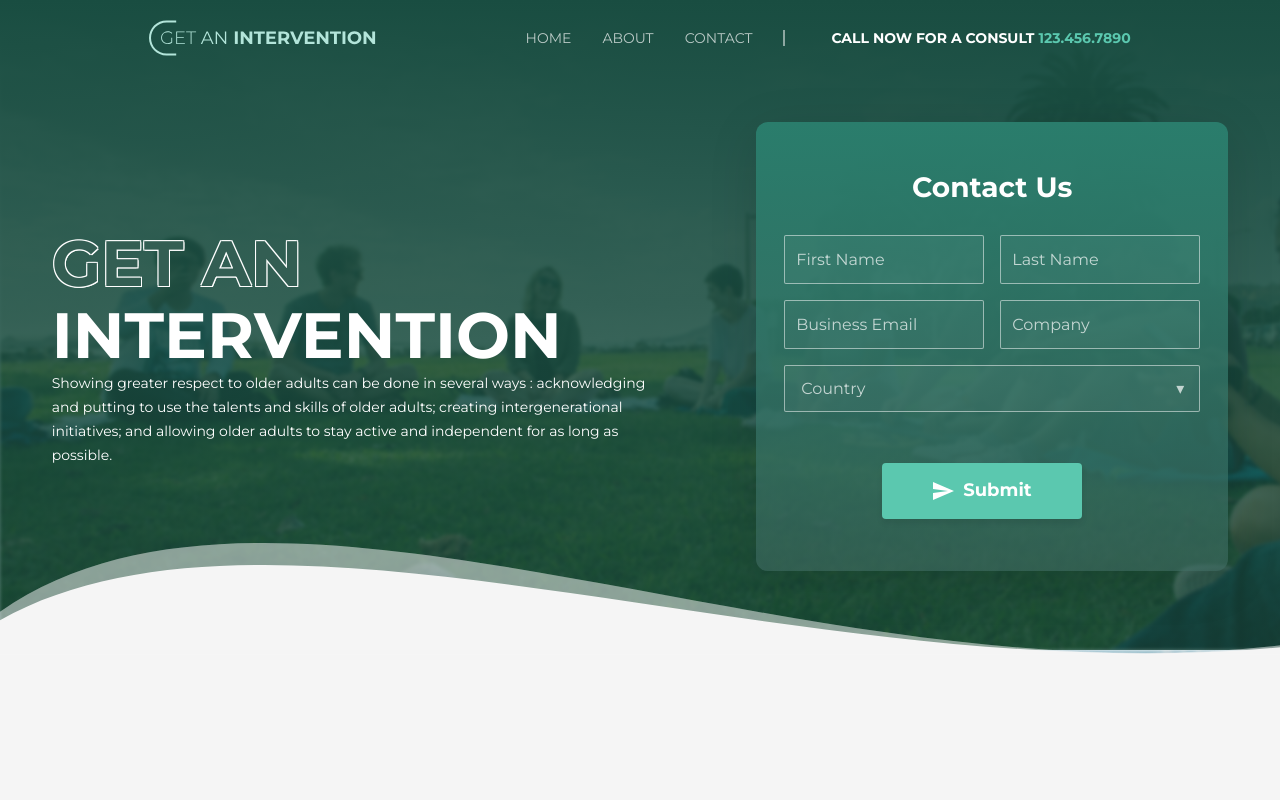
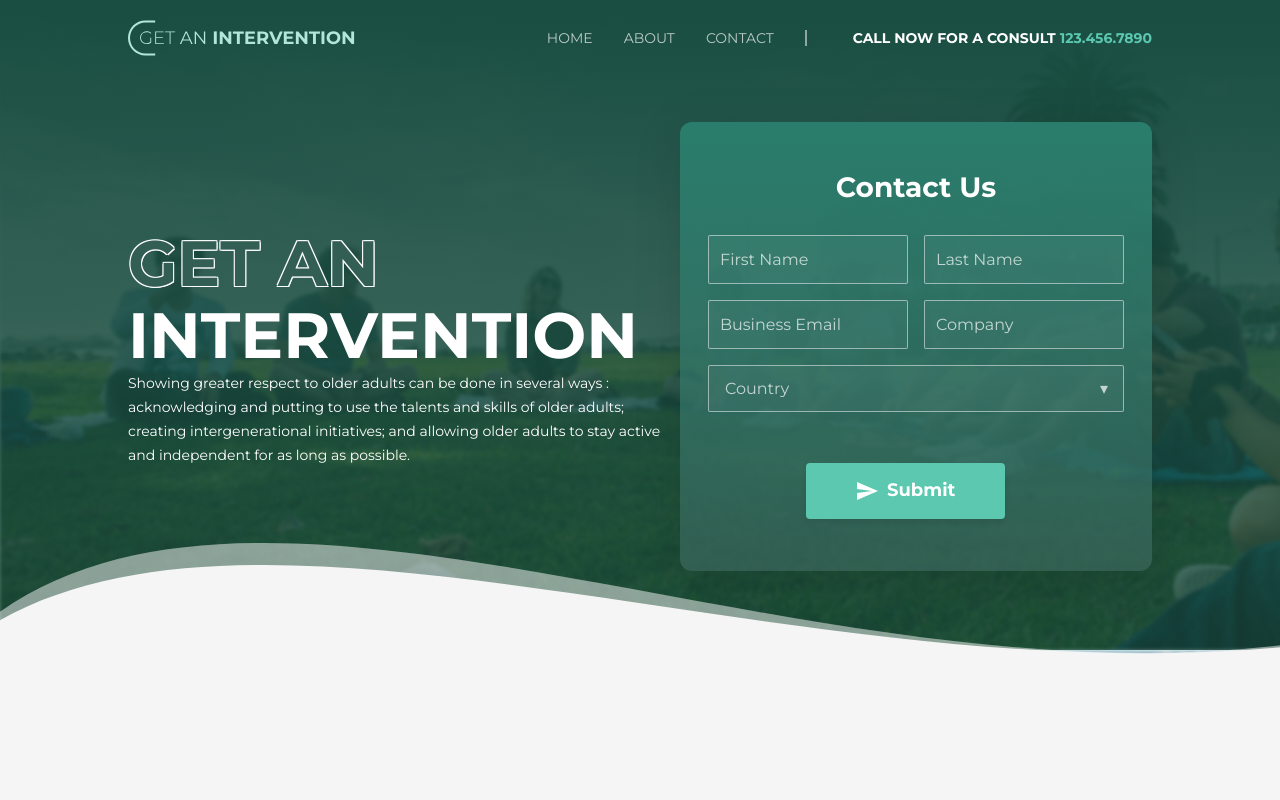
Before and after one commit to GaryGosh/spiralyze, a plain HTML site: page index.html in a window 1280 px wide. Shown: the top 800 px of the page. Drawn offline with Linux system fonts and the light colour scheme.

Commit message:
minor style fix

```diff
--- a/styles.css
+++ b/styles.css
@@ -156,9 +156,9 @@ body {
 .nav {
   position: relative;
   display: flex;
-  justify-content: space-evenly;
+  justify-content: space-between;
   align-items: center;
-  padding-top: 20px;
+  padding: 20px 128px 0 128px;
 }
 
 .nav__logo {
@@ -227,9 +227,10 @@ a:visited {
 
 .banner-content-wrapper {
   display: flex;
-  justify-content: space-around;
+  justify-content: space-between;
   align-items: center;
   margin-top: 66px;
+  padding: 0 128px;
 }
 
 .banner-description {
```
